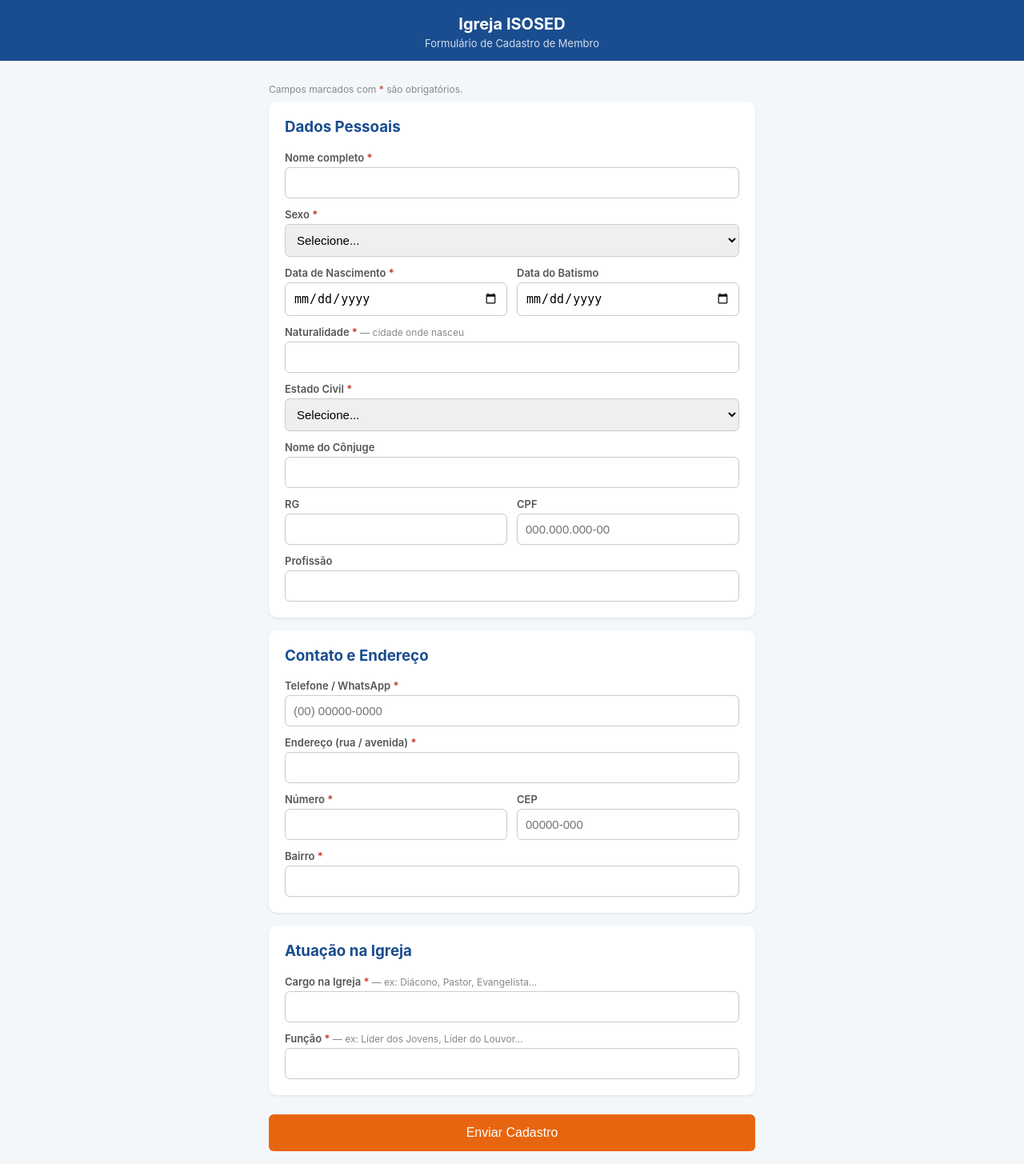
After one commit to FernandoCarvalho-tech/TesourariaISOSED, a Flask app: page /cadastro in a window 1280 px wide. The commit adds this page. Shown: the whole page at 80% size. Run offline with Flask 3, Linux system fonts and the light colour scheme; the visitor is signed in with stand-in values (Sample User, id 1).

Commit message:
sistema de cadastro de membros com formulario publico e aprovacao

```diff
--- a/app.py
+++ b/app.py
@@ -1106,5 +1106,164 @@ def api_dizimistas():
 
 
 
+_ESTADOS_CIVIS = ["Solteiro(a)", "Casado(a)", "Divorciado(a)", "Viúvo(a)", "Separado(a)", "União Estável"]
+
+
+@app.route("/cadastro", methods=["GET", "POST"])
+def cadastro_publico():
+    if request.method == "POST":
+        campos = ["nome", "sexo", "endereco", "numero", "bairro", "cep",
+                  "naturalidade", "data_nascimento", "data_batizo", "fone",
+                  "profissao", "rg", "cpf", "estado_civil", "nome_conjuge",
+                  "cargo_igreja", "funcao"]
+        dados = {c: request.form.get(c, "").strip() or None for c in campos}
+        conn = get_conn()
+        conn.execute(
+            """INSERT INTO membros_pendentes
+               (nome,sexo,endereco,numero,bairro,cep,naturalidade,data_nascimento,
+                data_batizo,fone,profissao,rg,cpf,estado_civil,nome_conjuge,cargo_igreja,funcao)
+               VALUES (?,?,?,?,?,?,?,?,?,?,?,?,?,?,?,?,?)""",
+            tuple(dados[c] for c in campos),
+        )
+        conn.commit()
+        conn.close()
+        return render_template("cadastro_publico_ok.html")
+    return render_template("cadastro_publico.html", estados_civis=_ESTADOS_CIVIS)
+
+
+@app.route("/admin/membros")
+@requer_papel("admin", "tesoureiro")
+def membros():
+    conn = get_conn()
+    rows = conn.execute(
+        """SELECT m.*, d.nome AS dizimista_nome
+           FROM membros m
+           LEFT JOIN dizimistas d ON d.id = m.dizimista_id
+           WHERE m.ativo = TRUE
+           ORDER BY m.nome"""
+    ).fetchall()
+    pendentes = conn.execute(
+        "SELECT COUNT(*) AS n FROM membros_pendentes WHERE status='pendente'"
+    ).fetchone()["n"]
+    conn.close()
+    return render_template("membros.html", membros=rows, pendentes=pendentes)
+
+
+@app.route("/admin/membros/pendentes")
+@requer_papel("admin")
+def membros_pendentes():
+    conn = get_conn()
+    rows = conn.execute(
+        "SELECT * FROM membros_pendentes WHERE status='pendente' ORDER BY criado_em DESC"
+    ).fetchall()
+    conn.close()
+    return render_template("membros_pendentes.html", pendentes=rows)
+
+
+@app.route("/admin/membros/pendentes/<int:pid>/aprovar", methods=["GET", "POST"])
+@requer_papel("admin")
+def aprovar_pendente(pid):
+    conn = get_conn()
+    p = conn.execute("SELECT * FROM membros_pendentes WHERE id=?", (pid,)).fetchone()
+    if not p:
+        conn.close()
+        flash("Cadastro pendente não encontrado.", "error")
+        return redirect(url_for("membros_pendentes"))
+
+    dizimistas_lista = conn.execute(
+        "SELECT id, nome FROM dizimistas WHERE ativo=TRUE ORDER BY nome"
+    ).fetchall()
+
+    if request.method == "POST":
+        acao = request.form.get("acao")
+        vincular_id = request.form.get("dizimista_id") or None
+
+        if acao == "novo":
+            # Cria dizimista novo
+            cur = conn.execute(
+                "INSERT INTO dizimistas (nome) VALUES (?)", (p["nome"],)
+            )
+            diz_id = cur.lastrowid
+        else:
+            diz_id = int(vincular_id) if vincular_id else None
+            if diz_id:
+                conn.execute("UPDATE dizimistas SET nome=? WHERE id=?", (p["nome"], diz_id))
+
+        conn.execute(
+            """INSERT INTO membros
+               (dizimista_id,nome,sexo,endereco,numero,bairro,cep,naturalidade,
+                data_nascimento,data_batizo,fone,profissao,rg,cpf,
+                estado_civil,nome_conjuge,cargo_igreja,funcao)
+               VALUES (?,?,?,?,?,?,?,?,?,?,?,?,?,?,?,?,?,?)""",
+            (diz_id, p["nome"], p["sexo"], p["endereco"], p["numero"], p["bairro"],
+             p["cep"], p["naturalidade"], p["data_nascimento"], p["data_batizo"],
+             p["fone"], p["profissao"], p["rg"], p["cpf"],
+             p["estado_civil"], p["nome_conjuge"], p["cargo_igreja"], p["funcao"]),
+        )
+        conn.execute("UPDATE membros_pendentes SET status='aprovado' WHERE id=?", (pid,))
+        conn.commit()
+        conn.close()
+        flash(f"Membro '{p['nome']}' cadastrado com sucesso.", "success")
+        return redirect(url_for("membros_pendentes"))
+
+    conn.close()
+    return render_template("aprovar_pendente.html", p=p, dizimistas=dizimistas_lista,
+                           estados_civis=_ESTADOS_CIVIS)
+
+
+@app.route("/admin/membros/pendentes/<int:pid>/rejeitar", methods=["POST"])
+@requer_papel("admin")
+def rejeitar_pendente(pid):
+    conn = get_conn()
+    conn.execute("UPDATE membros_pendentes SET status='rejeitado' WHERE id=?", (pid,))
+    conn.commit()
+    conn.close()
+    flash("Cadastro rejeitado.", "success")
+    return redirect(url_for("membros_pendentes"))
+
+
+@app.route("/admin/membros/<int:mid>/editar", methods=["GET", "POST"])
+@requer_papel("admin")
+def editar_membro(mid):
+    conn = get_conn()
+    m = conn.execute("SELECT * FROM membros WHERE id=?", (mid,)).fetchone()
+    if not m:
+        conn.close()
+        flash("Membro não encontrado.", "error")
+        return redirect(url_for("membros"))
+    if request.method == "POST":
+        conn.execute(
+            """UPDATE membros SET nome=?,sexo=?,endereco=?,numero=?,bairro=?,cep=?,
+               naturalidade=?,data_nascimento=?,data_batizo=?,fone=?,profissao=?,
+               rg=?,cpf=?,estado_civil=?,nome_conjuge=?,cargo_igreja=?,funcao=?
+               WHERE id=?""",
+            (request.form.get("nome"), request.form.get("sexo"),
+             request.form.get("endereco"), request.form.get("numero"),
+             request.form.get("bairro"), request.form.get("cep") or None,
+             request.form.get("naturalidade"), request.form.get("data_nascimento") or None,
+             request.form.get("data_batizo") or None, request.form.get("fone"),
+             request.form.get("profissao") or None, request.form.get("rg") or None,
+             request.form.get("cpf") or None, request.form.get("estado_civil"),
+             request.form.get("nome_conjuge") or None, request.form.get("cargo_igreja"),
+             request.form.get("funcao"), mid),
+        )
+        conn.commit()
+        conn.close()
+        flash("Membro atualizado.", "success")
+        return redirect(url_for("membros"))
+    conn.close()
+    return render_template("editar_membro.html", m=m, estados_civis=_ESTADOS_CIVIS)
+
+
+@app.route("/admin/membros/<int:mid>/toggle", methods=["POST"])
+@requer_papel("admin")
+def toggle_membro(mid):
+    conn = get_conn()
+    conn.execute("UPDATE membros SET ativo = NOT ativo WHERE id=?", (mid,))
+    conn.commit()
+    conn.close()
+    return redirect(url_for("membros"))
+
+
 if __name__ == "__main__":
     app.run(debug=True)
--- a/templates/base.html
+++ b/templates/base.html
@@ -74,6 +74,7 @@
   <a href="{{ url_for('fechamento') }}" class="{{ 'active' if request.endpoint == 'fechamento' else '' }}">Fechamento</a>
   {% if session.get('papel') in ('admin', 'tesoureiro') %}
   <a href="{{ url_for('dizimistas') }}" class="{{ 'active' if request.endpoint == 'dizimistas' else '' }}">Dizimistas</a>
+  <a href="{{ url_for('membros') }}" class="{{ 'active' if request.endpoint in ('membros', 'membros_pendentes', 'aprovar_pendente', 'editar_membro') else '' }}">Membros</a>
   {% endif %}
   {% if session.get('papel') == 'admin' %}
   <a href="{{ url_for('admin_usuarios') }}" class="{{ 'active' if request.endpoint == 'admin_usuarios' else '' }}">Usuários</a>
--- /dev/null
+++ b/templates/cadastro_publico.html
@@ -0,0 +1,126 @@
+<!DOCTYPE html>
+<html lang="pt-BR">
+<head>
+<meta charset="UTF-8">
+<meta name="viewport" content="width=device-width, initial-scale=1">
+<title>Cadastro de Membro — ISOSED</title>
+<style>
+  :root { --primary: #1a4d8f; --accent: #2e8b3a; --flame: #e8650f; --bg: #f4f7fa; }
+  * { box-sizing: border-box; }
+  body { margin: 0; font-family: -apple-system, "Segoe UI", Roboto, sans-serif; background: var(--bg); color: #222; }
+  header { background: var(--primary); color: white; padding: 14px 16px; text-align: center; }
+  header h1 { margin: 4px 0 0; font-size: 20px; }
+  header p { margin: 4px 0 0; font-size: 13px; opacity: .8; }
+  main { max-width: 640px; margin: 0 auto; padding: 16px; }
+  .card { background: white; border-radius: 10px; padding: 20px; margin-bottom: 16px; box-shadow: 0 1px 3px rgba(0,0,0,.1); }
+  label { display: block; font-size: 13px; color: #555; margin: 12px 0 4px; font-weight: 600; }
+  label .req { color: #c0392b; }
+  label .hint { font-weight: normal; color: #888; font-size: 12px; }
+  input, select { width: 100%; padding: 10px; border: 1px solid #ccc; border-radius: 6px; font-size: 15px; }
+  input:focus, select:focus { outline: none; border-color: var(--primary); }
+  .row2 { display: grid; grid-template-columns: 1fr 1fr; gap: 12px; }
+  button { background: var(--flame); color: white; border: none; padding: 14px; border-radius: 6px; font-size: 16px; cursor: pointer; width: 100%; margin-top: 8px; }
+  .obrig { font-size: 12px; color: #888; margin-bottom: 8px; }
+</style>
+</head>
+<body>
+<header>
+  <h1>Igreja ISOSED</h1>
+  <p>Formulário de Cadastro de Membro</p>
+</header>
+<main>
+  <p class="obrig">Campos marcados com <span style="color:#c0392b">*</span> são obrigatórios.</p>
+
+  <form method="POST">
+    <div class="card">
+      <h3 style="margin-top:0; color:var(--primary);">Dados Pessoais</h3>
+
+      <label>Nome completo <span class="req">*</span></label>
+      <input type="text" name="nome" required maxlength="200">
+
+      <label>Sexo <span class="req">*</span></label>
+      <select name="sexo" required>
+        <option value="">Selecione...</option>
+        <option>Masculino</option>
+        <option>Feminino</option>
+      </select>
+
+      <div class="row2">
+        <div>
+          <label>Data de Nascimento <span class="req">*</span></label>
+          <input type="date" name="data_nascimento" required>
+        </div>
+        <div>
+          <label>Data do Batismo</label>
+          <input type="date" name="data_batizo">
+        </div>
+      </div>
+
+      <label>Naturalidade <span class="req">*</span> <span class="hint">— cidade onde nasceu</span></label>
+      <input type="text" name="naturalidade" required maxlength="100">
+
+      <label>Estado Civil <span class="req">*</span></label>
+      <select name="estado_civil" required>
+        <option value="">Selecione...</option>
+        {% for ec in estados_civis %}
+        <option>{{ ec }}</option>
+        {% endfor %}
+      </select>
+
+      <label>Nome do Cônjuge</label>
+      <input type="text" name="nome_conjuge" maxlength="200">
+
+      <div class="row2">
+        <div>
+          <label>RG</label>
+          <input type="text" name="rg" maxlength="20">
+        </div>
+        <div>
+          <label>CPF</label>
+          <input type="text" name="cpf" maxlength="14" placeholder="000.000.000-00">
+        </div>
+      </div>
+
+      <label>Profissão</label>
+      <input type="text" name="profissao" maxlength="100">
+    </div>
+
+    <div class="card">
+      <h3 style="margin-top:0; color:var(--primary);">Contato e Endereço</h3>
+
+      <label>Telefone / WhatsApp <span class="req">*</span></label>
+      <input type="tel" name="fone" required maxlength="20" placeholder="(00) 00000-0000">
+
+      <label>Endereço (rua / avenida) <span class="req">*</span></label>
+      <input type="text" name="endereco" required maxlength="200">
+
+      <div class="row2">
+        <div>
+          <label>Número <span class="req">*</span></label>
+          <input type="text" name="numero" required maxlength="10">
+        </div>
+        <div>
+          <label>CEP</label>
+          <input type="text" name="cep" maxlength="9" placeholder="00000-000">
+        </div>
+      </div>
+
+      <label>Bairro <span class="req">*</span></label>
+      <input type="text" name="bairro" required maxlength="100">
+    </div>
+
+    <div class="card">
+      <h3 style="margin-top:0; color:var(--primary);">Atuação na Igreja</h3>
+
+      <label>Cargo na Igreja <span class="req">*</span> <span class="hint">— ex: Diácono, Pastor, Evangelista...</span></label>
+      <input type="text" name="cargo_igreja" required maxlength="100">
+
+      <label>Função <span class="req">*</span> <span class="hint">— ex: Líder dos Jovens, Líder do Louvor...</span></label>
+      <input type="text" name="funcao" required maxlength="100">
+    </div>
+
+    <button type="submit">Enviar Cadastro</button>
+  </form>
+</main>
+</body>
+</html>
```
Also changed, not shown: db.py (+51 -0 lines), templates/aprovar_pendente.html (added, +67 -0 lines), templates/cadastro_publico_ok.html (added, +22 -0 lines), templates/editar_membro.html (added, +100 -0 lines), templates/membros.html (added, +52 -0 lines), templates/membros_pendentes.html (added, +39 -0 lines).
